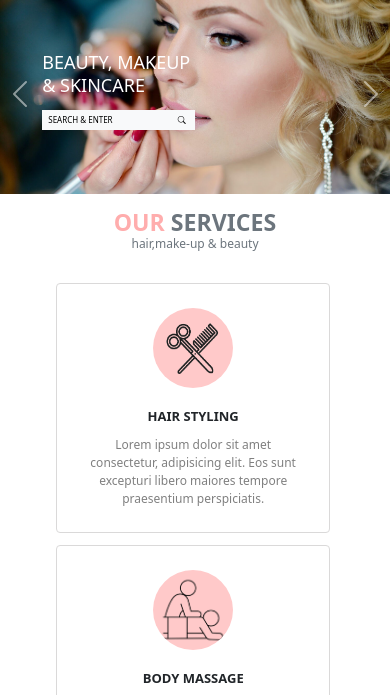
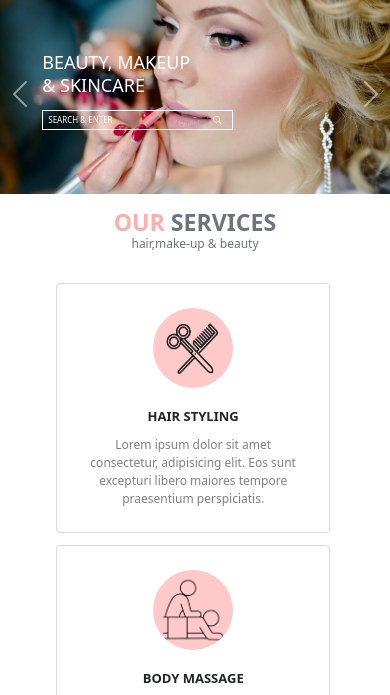
Before and after one commit to vidhibhanderi05/beauty.github.com.io, a plain HTML site: page index.html in a window 390 px wide. Shown: the part 106-801 px from the top of the page. Drawn offline with nearby package versions, Linux system fonts and the light colour scheme.

Commit message:
Add files via upload

```diff
--- a/media-1.css
+++ b/media-1.css
@@ -92,18 +92,21 @@
    color: white;
    margin-left: 10%;
    line-height: 0.6cm;
+   margin-top: 14%;
 }
 #carouselExampleFade .carousel-inner .search-btn
 {
-    width: 40%;
+    width: 50%;
     text-align: start;
     font-size: 8px;
     padding: 3px;
     margin-left:10%;
+    background-color: transparent;
+    color: white;
 }
 #carouselExampleFade .carousel-inner .icon
 {
-   margin-left: 45%;
+   margin-left: 55%;
 }
 #carouselExampleFade  .carousel-control-prev
 {
@@ -136,6 +139,7 @@
 {
     font-size: 8px;
     margin-left: 17%;
+    background-color: white;
 }
 #ourservices .container .services-btn
 {
```
